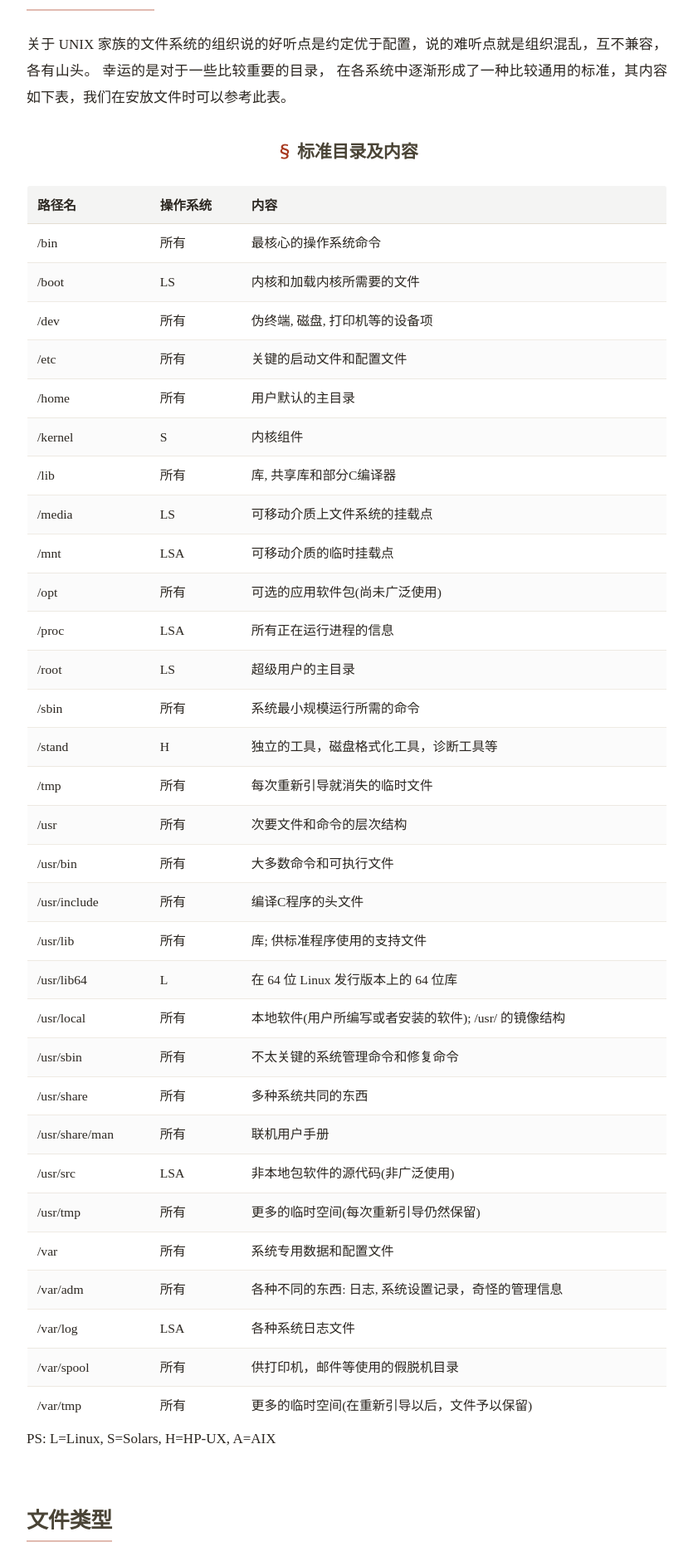
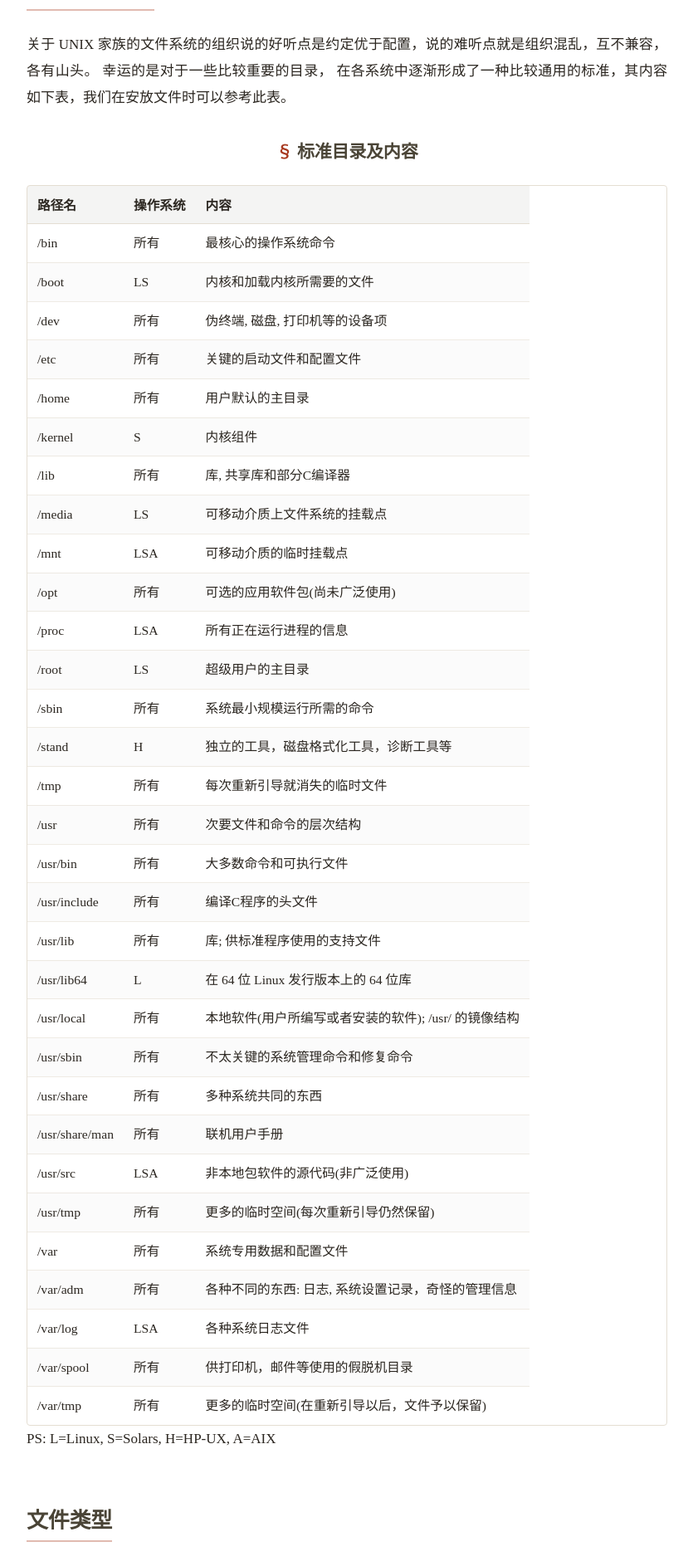
Before and after one commit to baya/baya.github.io, a Jekyll site: the page built from _posts/2015-01-18-理解Unix-Linux-文件系统.md, in a window 1280 px wide. Shown: the part 513-2400 px from the top of the page at 83% size, without its empty margins (222-1057 px from the left). Built offline with Jekyll 4.4.1, drawn with Linux system fonts in a browser that asks for light colours; some web fonts are replaced.

Commit message:
修复文章正文内容横向溢出
宽表格与长不可断行字符串（URL/哈希/hex）会超出 700px 居中容器，
导致页面出现横向滚动条。改为：

- table: display:block + overflow-x:auto，宽表格在自身内部横向滚动
- th/td: overflow-wrap:break-word，单元格内 token 可折行
- .post-content: overflow-wrap/word-break，长 URL/哈希/hex 自动折行

影响 /2017/05/11/7daystalk.html 及全站同类文章，不改 Markdown 源文件。

```diff
--- a/_sass/_base.scss
+++ b/_sass/_base.scss
@@ -299,7 +299,9 @@
     font-size: 0.92em;
     border: 1px solid $grey-color-light;
     border-radius: 4px;
-    overflow: hidden;
+    display: block;
+    overflow-x: auto;
+    -webkit-overflow-scrolling: touch;
 }
 
 th {
@@ -309,11 +311,18 @@
     background-color: rgba($grey-color-dark, 0.06);
     border-bottom: 1px solid $grey-color-light;
     padding: 8px 12px;
+    overflow-wrap: break-word;
 }
 
 td {
     border-top: 1px solid rgba($grey-color-light, 0.6);
     padding: 8px 12px;
+    overflow-wrap: break-word;
+}
+
+.post-content {
+    overflow-wrap: break-word;
+    word-break: break-word;
 }
 
 tr:nth-child(even) td {
```
